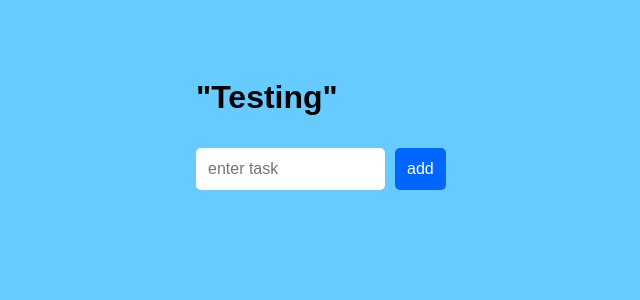
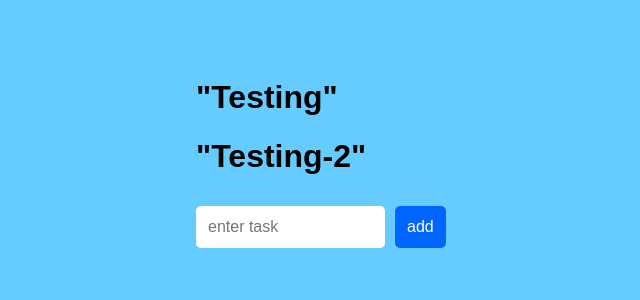
Before and after one commit to sol-yyo/cicd_auto, a React (Create React App) app: page / in a window 1280 px wide. Shown: the top 300 px of the page, without its empty margins (319-959 px from the left). Built offline with nearby package versions, Linux system fonts and the light colour scheme.

Commit message:
Added heading2

```diff
--- a/src/TodoList.js
+++ b/src/TodoList.js
@@ -40,6 +40,7 @@ class TodoList extends Component {
 			<div className="todoListMain">
 			  <div className="header">
 				<h1>"Testing"</h1>
+				<h1>"Testing-2"</h1>
 			    <form onSubmit={this.addItem}>
 			      <input ref={(a) => this._inputElement = a} placeholder="enter task">
 			      </input>
```
